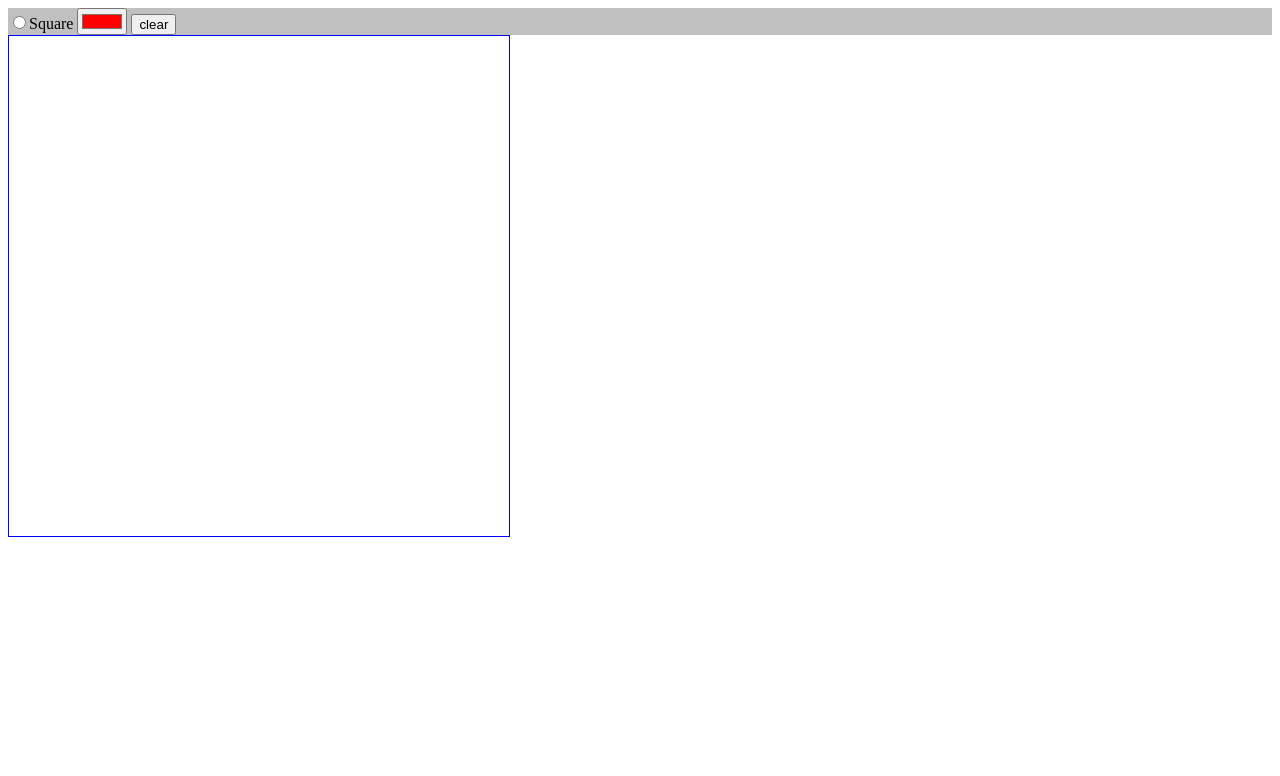
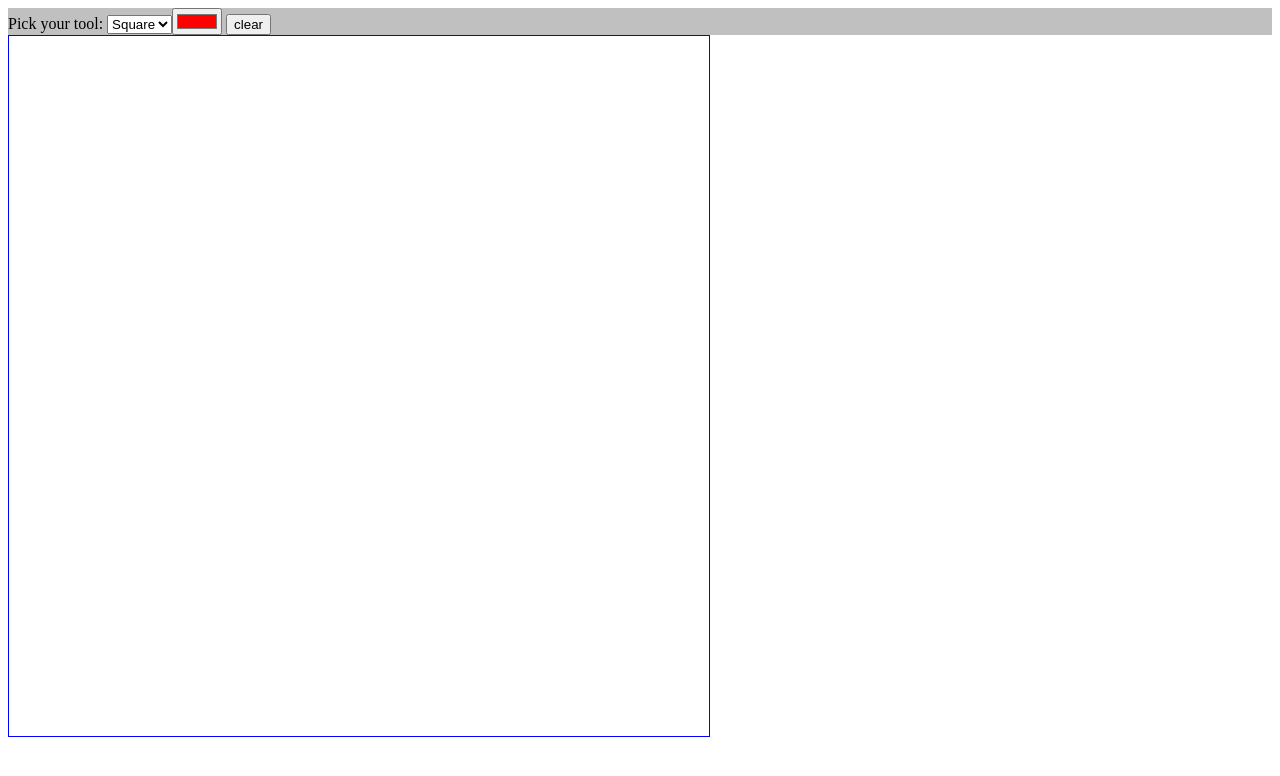
Before and after one commit to ingthorb/Vef2Skil1, a plain HTML site: page index.html in a window 1280 px wide. Drawn offline with nearby package versions, Linux system fonts and the light colour scheme.

Commit message:
Changed the option bar

```diff
--- a/App.js
+++ b/App.js
@@ -94,7 +94,7 @@ var app = null;
 $(function() {
 	// Wire up events
 	app = new App('#canvas');
-	$('#squarebutton').click(function(){app.shapeConstructor = Square;});
+	$('#toolopt').click(function(){app.shapeConstructor = Square;});
 	$('#penbutton').click(function(){app.shapeConstructor = Pen;});
 	$('#clearbutton').click(function(){app.clear()});
 	$('#color').change(function(){app.setColor($(this).val())});
--- a/index.html
+++ b/index.html
@@ -14,10 +14,19 @@
 </head>
 <body>
 	<div id="toolbar">
-			<input type="radio" name="tool" id="squarebutton" value="square"></input><label for="squarebutton">Square</label>
+	<label>Pick your tool:
+			<select id="toolopt">
+			<option selected  name ="tool" id="squareoption" value="square" for="squareoption">Square</option>
+			<option  name = "tool" id="circleoption" value="circle" for="circleoption">Circle</option>
+			<option  name = "tool" id="textoption" value="text" for="textoption">Text</option>
+			<option  name = "tool" id="lineoption" value="line" for="lineption">Line</option>
+			<option  name = "tool" id="penoption" value="pen" for="penoption">Pen</option>
+			<!--<input type="radio" name="tool" id="squarebutton" value="square"></input><label for="squarebutton">Square</label>-->
 			<input type="color" name="color" id="color" value="#ff0000"></input>
 			<input type="button" name="clearbutton" id="clearbutton" value="clear"></input>
+			</select>
+	</label>
 	</div>
-	<canvas id="canvas" height="500" width="500"></canvas>
+	<canvas id="canvas" height="700" width="700"></canvas>
 </body>
 </html>
```
